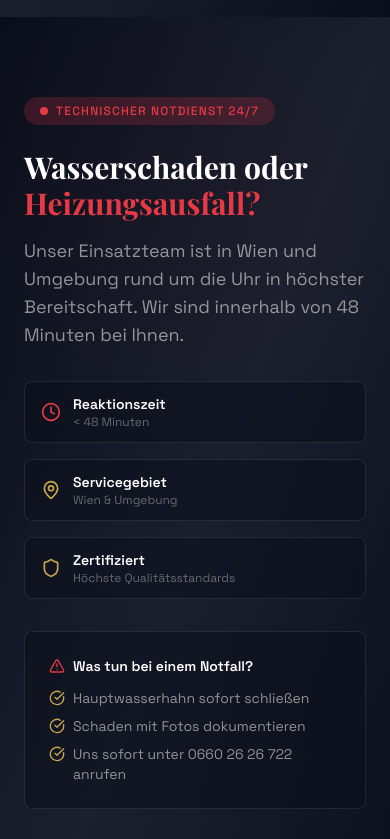
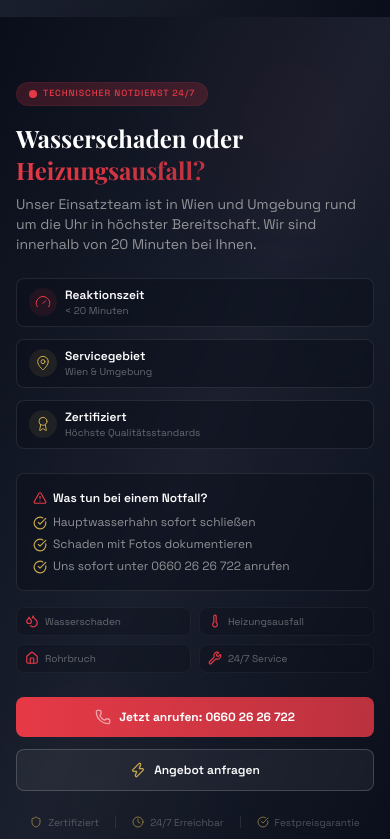
Before and after one commit to jeffkaberagithara-guru/bo-installationen, a React (Vite) app: page / in a window 390 px wide. Shown: the part 10980-11819 px from the top of the page. Built offline with nearby package versions, Linux system fonts and the light colour scheme.

Commit message:
Modified emergency section

```diff
--- a/src/components/sections/EmergencySection.tsx
+++ b/src/components/sections/EmergencySection.tsx
@@ -6,46 +6,51 @@ import {
   Shield,
   CheckCircle,
   AlertTriangle,
+  Gauge,
+  Award,
+  Zap,
+  Home,
+  Droplets,
+  Thermometer,
+  Wrench,
 } from "lucide-react";
 
 const EmergencySection = () => {
   return (
-    <section className="relative overflow-hidden bg-gradient-to-br from-space via-space-light to-space py-20">
-      {/* Background overlay */}
-      <div className="absolute inset-0 opacity-10">
-        <div className="absolute top-0 right-0 h-96 w-96 rounded-full bg-signal/20 blur-3xl" />
-        <div className="absolute bottom-0 left-0 h-96 w-96 rounded-full bg-brass/10 blur-3xl" />
+    <section className="relative overflow-hidden bg-gradient-to-br from-space via-space-light to-space py-16 sm:py-20 md:py-24">
+      <div className="absolute inset-0 opacity-20">
+        <div className="absolute top-0 right-0 h-48 sm:h-64 md:h-96 w-48 sm:w-64 md:w-96 rounded-full bg-signal/20 blur-3xl" />
+        <div className="absolute bottom-0 left-0 h-48 sm:h-64 md:h-96 w-48 sm:w-64 md:w-96 rounded-full bg-brass/10 blur-3xl" />
+        <div className="absolute top-1/2 left-1/2 -translate-x-1/2 -translate-y-1/2 h-[300px] sm:h-[400px] w-[300px] sm:w-[400px] rounded-full bg-signal/5 blur-3xl" />
       </div>
 
-      <div className="container mx-auto px-6 relative z-10">
+      <div className="container mx-auto px-4 sm:px-6 relative z-10">
         <div className="max-w-4xl mx-auto">
-          {/* Badge */}
           <motion.div
             initial={{ opacity: 0, y: 20 }}
             whileInView={{ opacity: 1, y: 0 }}
             transition={{ duration: 0.6 }}
             viewport={{ once: true }}
-            className="mb-6 inline-flex items-center gap-2 rounded-full bg-signal/20 px-4 py-1.5 backdrop-blur-sm"
+            className="mb-4 sm:mb-6 inline-flex items-center gap-1.5 sm:gap-2 rounded-full bg-signal/20 px-3 sm:px-4 py-1 sm:py-1.5 md:py-2 backdrop-blur-sm border border-signal/10"
           >
-            <span className="relative flex h-2 w-2">
+            <span className="relative flex h-2 w-2 sm:h-2.5 sm:w-2.5">
               <span className="absolute inline-flex h-full w-full animate-ping rounded-full bg-signal/60" />
-              <span className="relative inline-flex h-2 w-2 rounded-full bg-signal" />
+              <span className="relative inline-flex h-2 w-2 sm:h-2.5 sm:w-2.5 rounded-full bg-signal" />
             </span>
-            <span className="text-xs font-medium uppercase tracking-widest text-signal">
+            <span className="text-[9px] sm:text-[10px] md:text-xs font-medium uppercase tracking-widest text-signal">
               TECHNISCHER NOTDIENST 24/7
             </span>
           </motion.div>
 
-          {/* Headline */}
           <motion.h2
             initial={{ opacity: 0, y: 20 }}
             whileInView={{ opacity: 1, y: 0 }}
             transition={{ duration: 0.6, delay: 0.1 }}
             viewport={{ once: true }}
-            className="font-display text-3xl font-bold text-white sm:text-4xl lg:text-5xl"
+            className="font-display text-2xl sm:text-3xl md:text-4xl lg:text-5xl font-bold text-white"
           >
             Wasserschaden oder <br />
-            <span className="text-signal">Heizungsausfall?</span>
+            <span className="bg-gradient-to-r from-signal to-signal/80 bg-clip-text text-transparent">Heizungsausfall?</span>
           </motion.h2>
 
           <motion.p
@@ -53,100 +58,150 @@ const EmergencySection = () => {
             whileInView={{ opacity: 1, y: 0 }}
             transition={{ duration: 0.6, delay: 0.2 }}
             viewport={{ once: true }}
-            className="mt-4 text-lg text-platinum/60 max-w-2xl"
+            className="mt-2 sm:mt-3 md:mt-4 text-sm sm:text-base md:text-lg text-platinum/60 max-w-2xl"
           >
             Unser Einsatzteam ist in Wien und Umgebung rund um die Uhr in
-            höchster Bereitschaft. Wir sind innerhalb von 48 Minuten bei Ihnen.
+            höchster Bereitschaft. Wir sind innerhalb von 20 Minuten bei Ihnen.
           </motion.p>
 
-          {/* Stats Grid */}
           <motion.div
             initial={{ opacity: 0, y: 20 }}
             whileInView={{ opacity: 1, y: 0 }}
             transition={{ duration: 0.6, delay: 0.3 }}
             viewport={{ once: true }}
-            className="mt-8 grid grid-cols-1 gap-4 sm:grid-cols-3"
+            className="mt-6 sm:mt-7 md:mt-8 grid grid-cols-1 sm:grid-cols-3 gap-3 sm:gap-4"
           >
-            <div className="flex items-center gap-3 rounded-lg border border-platinum/10 bg-space/50 px-4 py-3 backdrop-blur-sm">
-              <Clock className="h-5 w-5 text-signal" />
+            <div className="flex items-center gap-2 sm:gap-3 rounded-lg border border-platinum/10 bg-space/50 px-3 sm:px-4 py-2 sm:py-3 backdrop-blur-sm transition-all duration-150 hover:border-signal/30 hover:bg-space/70">
+              <div className="rounded-full bg-signal/10 p-1.5 sm:p-2 text-signal">
+                <Gauge className="h-4 w-4 sm:h-5 sm:w-5" strokeWidth={1.5} />
+              </div>
               <div>
-                <div className="text-sm font-semibold text-white">
+                <div className="text-xs sm:text-sm font-semibold text-white">
                   Reaktionszeit
                 </div>
-                <div className="text-xs text-platinum/40">&lt; 48 Minuten</div>
+                <div className="text-[10px] sm:text-xs text-platinum/40">&lt; 20 Minuten</div>
               </div>
             </div>
-            <div className="flex items-center gap-3 rounded-lg border border-platinum/10 bg-space/50 px-4 py-3 backdrop-blur-sm">
-              <MapPin className="h-5 w-5 text-brass" />
+            <div className="flex items-center gap-2 sm:gap-3 rounded-lg border border-platinum/10 bg-space/50 px-3 sm:px-4 py-2 sm:py-3 backdrop-blur-sm transition-all duration-150 hover:border-brass/30 hover:bg-space/70">
+              <div className="rounded-full bg-brass/10 p-1.5 sm:p-2 text-brass">
+                <MapPin className="h-4 w-4 sm:h-5 sm:w-5" strokeWidth={1.5} />
+              </div>
               <div>
-                <div className="text-sm font-semibold text-white">
+                <div className="text-xs sm:text-sm font-semibold text-white">
                   Servicegebiet
                 </div>
-                <div className="text-xs text-platinum/40">Wien & Umgebung</div>
+                <div className="text-[10px] sm:text-xs text-platinum/40">Wien & Umgebung</div>
               </div>
             </div>
-            <div className="flex items-center gap-3 rounded-lg border border-platinum/10 bg-space/50 px-4 py-3 backdrop-blur-sm">
-              <Shield className="h-5 w-5 text-brass" />
+            <div className="flex items-center gap-2 sm:gap-3 rounded-lg border border-platinum/10 bg-space/50 px-3 sm:px-4 py-2 sm:py-3 backdrop-blur-sm transition-all duration-150 hover:border-brass/30 hover:bg-space/70">
+              <div className="rounded-full bg-brass/10 p-1.5 sm:p-2 text-brass">
+                <Award className="h-4 w-4 sm:h-5 sm:w-5" strokeWidth={1.5} />
+              </div>
               <div>
-                <div className="text-sm font-semibold text-white">
+                <div className="text-xs sm:text-sm font-semibold text-white">
                   Zertifiziert
                 </div>
-                <div className="text-xs text-platinum/40">
+                <div className="text-[10px] sm:text-xs text-platinum/40">
                   Höchste Qualitätsstandards
                 </div>
               </div>
             </div>
           </motion.div>
 
-          {/* Emergency Checklist */}
           <motion.div
             initial={{ opacity: 0, y: 20 }}
             whileInView={{ opacity: 1, y: 0 }}
             transition={{ duration: 0.6, delay: 0.4 }}
             viewport={{ once: true }}
-            className="mt-8 rounded-lg border border-platinum/10 bg-space/50 p-6 backdrop-blur-sm"
+            className="mt-6 sm:mt-7 md:mt-8 rounded-lg border border-platinum/10 bg-space/50 p-4 sm:p-5 md:p-6 backdrop-blur-sm transition-all duration-150 hover:border-signal/20"
           >
-            <h4 className="mb-3 flex items-center gap-2 text-sm font-semibold text-white">
-              <AlertTriangle className="h-4 w-4 text-signal" />
+            <h4 className="mb-2 sm:mb-3 flex items-center gap-1.5 sm:gap-2 text-xs sm:text-sm font-semibold text-white">
+              <AlertTriangle className="h-3.5 w-3.5 sm:h-4 sm:w-4 text-signal" />
               Was tun bei einem Notfall?
             </h4>
-            <ul className="space-y-2 text-sm text-platinum/60">
-              <li className="flex items-start gap-2">
-                <CheckCircle className="mt-0.5 h-4 w-4 flex-shrink-0 text-brass" />
+            <ul className="space-y-1.5 sm:space-y-2 text-xs sm:text-sm text-platinum/60">
+              <li className="flex items-start gap-1.5 sm:gap-2">
+                <CheckCircle className="mt-0.5 h-3.5 w-3.5 sm:h-4 sm:w-4 flex-shrink-0 text-brass" />
                 <span>Hauptwasserhahn sofort schließen</span>
               </li>
-              <li className="flex items-start gap-2">
-                <CheckCircle className="mt-0.5 h-4 w-4 flex-shrink-0 text-brass" />
+              <li className="flex items-start gap-1.5 sm:gap-2">
+                <CheckCircle className="mt-0.5 h-3.5 w-3.5 sm:h-4 sm:w-4 flex-shrink-0 text-brass" />
                 <span>Schaden mit Fotos dokumentieren</span>
               </li>
-              <li className="flex items-start gap-2">
-                <CheckCircle className="mt-0.5 h-4 w-4 flex-shrink-0 text-brass" />
+              <li className="flex items-start gap-1.5 sm:gap-2">
+                <CheckCircle className="mt-0.5 h-3.5 w-3.5 sm:h-4 sm:w-4 flex-shrink-0 text-brass" />
                 <span>Uns sofort unter 0660 26 26 722 anrufen</span>
               </li>
             </ul>
           </motion.div>
 
-          {/* CTA */}
+          <motion.div
+            initial={{ opacity: 0, y: 20 }}
+            whileInView={{ opacity: 1, y: 0 }}
+            transition={{ duration: 0.6, delay: 0.45 }}
+            viewport={{ once: true }}
+            className="mt-4 sm:mt-5 md:mt-6 grid grid-cols-2 sm:grid-cols-4 gap-2 sm:gap-3"
+          >
+            {[
+              { icon: <Droplets className="h-3.5 w-3.5 sm:h-4 sm:w-4" />, label: "Wasserschaden" },
+              { icon: <Thermometer className="h-3.5 w-3.5 sm:h-4 sm:w-4" />, label: "Heizungsausfall" },
+              { icon: <Home className="h-3.5 w-3.5 sm:h-4 sm:w-4" />, label: "Rohrbruch" },
+              { icon: <Wrench className="h-3.5 w-3.5 sm:h-4 sm:w-4" />, label: "24/7 Service" },
+            ].map((item, i) => (
+              <div
+                key={i}
+                className="flex items-center gap-1.5 sm:gap-2 rounded-lg border border-platinum/5 bg-space/30 px-2 sm:px-3 py-1.5 sm:py-2 backdrop-blur-sm"
+              >
+                <span className="text-signal">{item.icon}</span>
+                <span className="text-[10px] sm:text-xs text-platinum/40">{item.label}</span>
+              </div>
+            ))}
+          </motion.div>
+
           <motion.div
             initial={{ opacity: 0, y: 20 }}
             whileInView={{ opacity: 1, y: 0 }}
             transition={{ duration: 0.6, delay: 0.5 }}
             viewport={{ once: true }}
-            className="mt-8 flex flex-col gap-4 sm:flex-row"
+            className="mt-6 sm:mt-7 md:mt-8 flex flex-col sm:flex-row gap-3 sm:gap-4"
           >
             <a
               href="tel:+436602626722"
-              className="inline-flex items-center justify-center gap-2 rounded-lg bg-signal px-8 py-4 text-base font-bold text-white transition-all hover:bg-signal/80 hover:shadow-[0_0_40px_rgba(230,57,70,0.3)]"
+              className="group inline-flex items-center justify-center gap-2 sm:gap-3 rounded-lg bg-gradient-to-r from-signal to-signal/80 px-6 sm:px-8 md:px-8 py-3 sm:py-3.5 md:py-4 text-xs sm:text-sm md:text-base font-bold text-white transition-all duration-150 hover:from-signal/90 hover:to-signal/70 hover:shadow-[0_0_50px_rgba(230,57,70,0.4)] hover:scale-105 active:scale-95 touch-feedback"
             >
-              <Phone className="h-5 w-5 animate-pulse" />
+              <Phone className="h-4 w-4 sm:h-5 sm:w-5 animate-pulse" />
               Jetzt anrufen: 0660 26 26 722
             </a>
             <a
               href="#quote"
-              className="inline-flex items-center justify-center gap-2 rounded-lg border border-platinum/20 bg-white/5 px-8 py-4 text-base font-semibold text-white backdrop-blur-sm transition-all hover:bg-white/10 hover:border-brass/40"
+              className="inline-flex items-center justify-center gap-2 rounded-lg border border-platinum/20 bg-white/5 px-6 sm:px-8 md:px-8 py-3 sm:py-3.5 md:py-4 text-xs sm:text-sm md:text-base font-semibold text-white backdrop-blur-sm transition-all duration-150 hover:bg-white/10 hover:border-brass/40 hover:scale-105 active:scale-95 touch-feedback"
             >
+              <Zap className="h-4 w-4 sm:h-5 sm:w-5 text-brass" />
               Angebot anfragen
             </a>
+          </motion.div>
+
+          <motion.div
+            initial={{ opacity: 0 }}
+            whileInView={{ opacity: 1 }}
+            transition={{ duration: 0.6, delay: 0.6 }}
+            viewport={{ once: true }}
+            className="mt-6 sm:mt-7 md:mt-8 flex flex-wrap items-center justify-center gap-4 sm:gap-6 text-[10px] sm:text-xs text-platinum/30"
+          >
+            <span className="flex items-center gap-1.5 sm:gap-2">
+              <Shield className="h-3 w-3 sm:h-3.5 sm:w-3.5 text-brass/60" />
+              Zertifiziert
+            </span>
+            <span className="h-3 w-px bg-platinum/10" />
+            <span className="flex items-center gap-1.5 sm:gap-2">
+              <Clock className="h-3 w-3 sm:h-3.5 sm:w-3.5 text-brass/60" />
+              24/7 Erreichbar
+            </span>
+            <span className="h-3 w-px bg-platinum/10" />
+            <span className="flex items-center gap-1.5 sm:gap-2">
+              <CheckCircle className="h-3 w-3 sm:h-3.5 sm:w-3.5 text-brass/60" />
+              Festpreisgarantie
+            </span>
           </motion.div>
         </div>
       </div>
```
